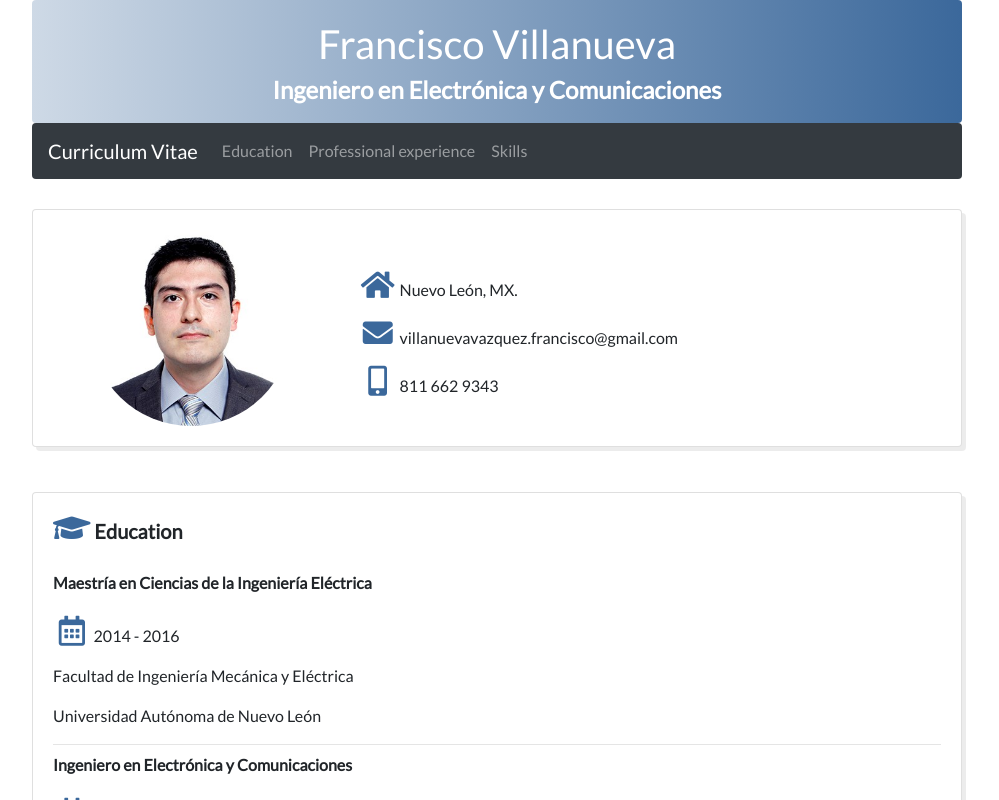
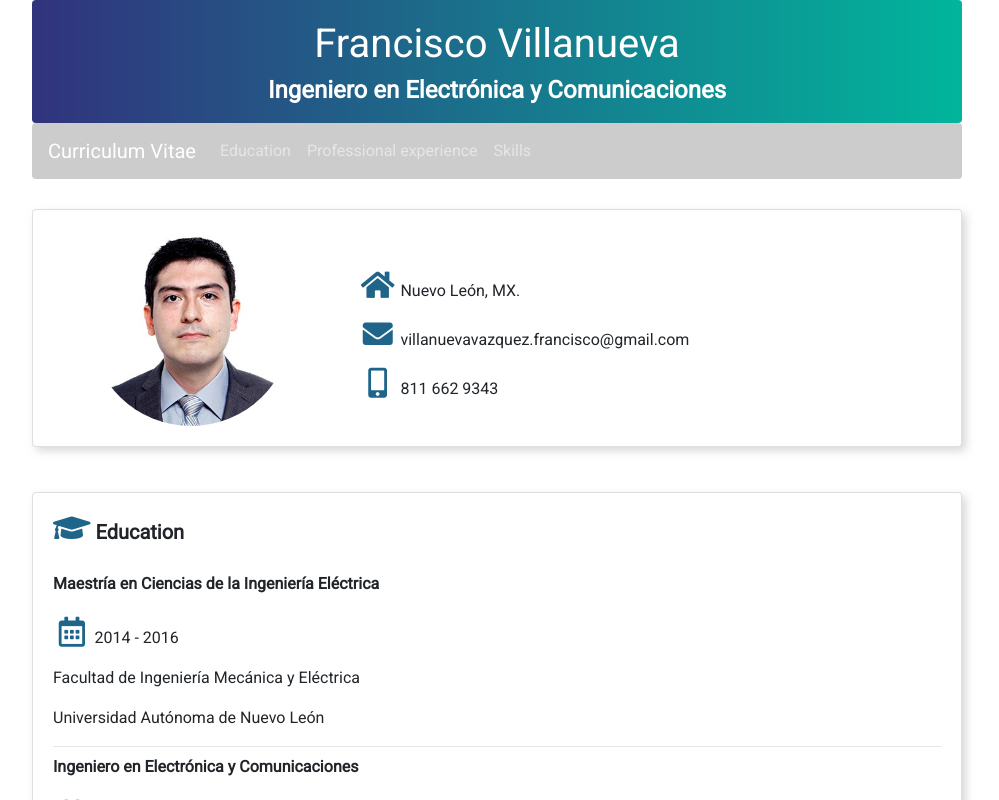
Before and after one commit to FranciscoVillanuevaV/myCv, a React (Create React App) app: page / in a window 1280 px wide. Shown: the top 800 px of the page, without its empty margins (143-1142 px from the left). Built offline with nearby package versions, Linux system fonts and the light colour scheme.

Commit message:
style improvement 2

```diff
--- a/public/index.html
+++ b/public/index.html
@@ -3,7 +3,8 @@
   <head>
     <meta charset="utf-8" />
     <link rel="stylesheet" href="https://pro.fontawesome.com/releases/v5.10.0/css/all.css" integrity="sha384-AYmEC3Yw5cVb3ZcuHtOA93w35dYTsvhLPVnYs9eStHfGJvOvKxVfELGroGkvsg+p" crossorigin="anonymous"/>
-    <link href="https://fonts.googleapis.com/css?family=Lato&display=swap" rel="stylesheet">
+    <!-- <link href="https://fonts.googleapis.com/css?family=Lato&display=swap" rel="stylesheet"> -->
+    <link href="https://fonts.googleapis.com/css?family=Roboto&display=swap" rel="stylesheet">
     <link rel="icon" href="%PUBLIC_URL%/favicon.ico" />
     <meta name="viewport" content="width=device-width, initial-scale=1" />
     <meta name="theme-color" content="#000000" />
--- a/src/App.js
+++ b/src/App.js
@@ -71,7 +71,7 @@ class App extends React.Component {
   render() {
     return (
       <div
-        style={{ fontFamily: "Lato, sans-serif" }}
+        style={{ fontFamily: "Roboto, sans-serif" }}
         className="container-fluid col-lg-9 col-md-11 col-sm-9"
       >
         <div ref={this.header}>
@@ -80,9 +80,9 @@ class App extends React.Component {
         <Navbar
           ref={this.menu}
           expand="lg"
-          bg="dark"
+          // bg="dark"
           variant="dark"
-          className="rounded"
+          className="rounded menu"
         >
           <Navbar.Brand
             onTouchEnd={() => this.scrollToElement("header")}
--- a/src/Components/styles.css
+++ b/src/Components/styles.css
@@ -1,10 +1,10 @@
 .header {
   border-style: none;
-  background-image: linear-gradient(90deg, rgba(59, 104, 155, .25), rgba(59, 104, 155, .50), rgba(59, 104, 155, .75), rgba(59, 104, 155, 1));
+  background-image: linear-gradient(90deg, #31337D, #01B59C);
 }
 
 .badge {
-  background-color: rgb(59, 104, 155);
+  background-color: rgb(31, 101, 137);
 }
 
 .card-title {
@@ -17,18 +17,23 @@
 
 .icons {
   font-size: 30px;
-  color: rgb(59, 104, 155);
+  color: rgb(31, 101, 137);
 }
 
 .cardInfo {
   margin-top: 30px;
   margin-bottom: 45px;
-  box-shadow: .25rem .25rem rgba(0,0,0,.075)!important;
+  box-shadow: .25rem .25rem .50rem rgba(204, 204, 204, 0.75)!important;
+  /* box-shadow: .50rem .50rem 1rem rgba(0,0,0,.075)!important; */
 }
 
 .ball {
-  color: rgba(59, 104, 155, 0.1);
+  color: rgba(31, 101, 137, 0.1);
   width: 35px;
   height: 35px;
   position: absolute;
 }
+
+.menu {
+  background-color: #CCCCCC;
+}
--- a/src/index.css
+++ b/src/index.css
@@ -17,17 +17,17 @@ html {
 
 /* Track */
 ::-webkit-scrollbar-track {
-  box-shadow: inset 0 0 5px grey;
+  box-shadow: inset 0 0 5px rgb(204, 204, 204);
   border-radius: 5px;
 }
 
 /* Handle */
 ::-webkit-scrollbar-thumb {
-  background: rgb(59, 104, 155);
+  background: rgb(31, 101, 137);
   border-radius: 5px;
 }
 
 /* Handle on hover */
 ::-webkit-scrollbar-thumb:hover {
-  background: rgba(59, 104, 155, 0.7);
+  background: rgba(31, 101, 137, 0.7);
 }
```
